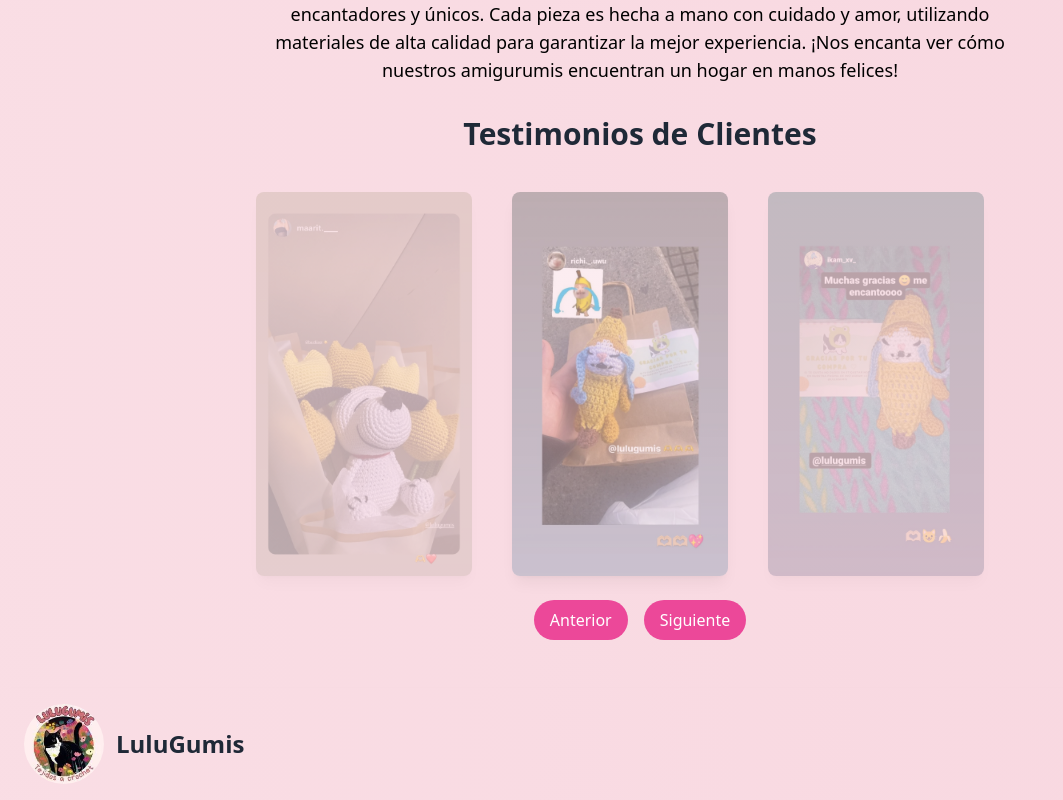
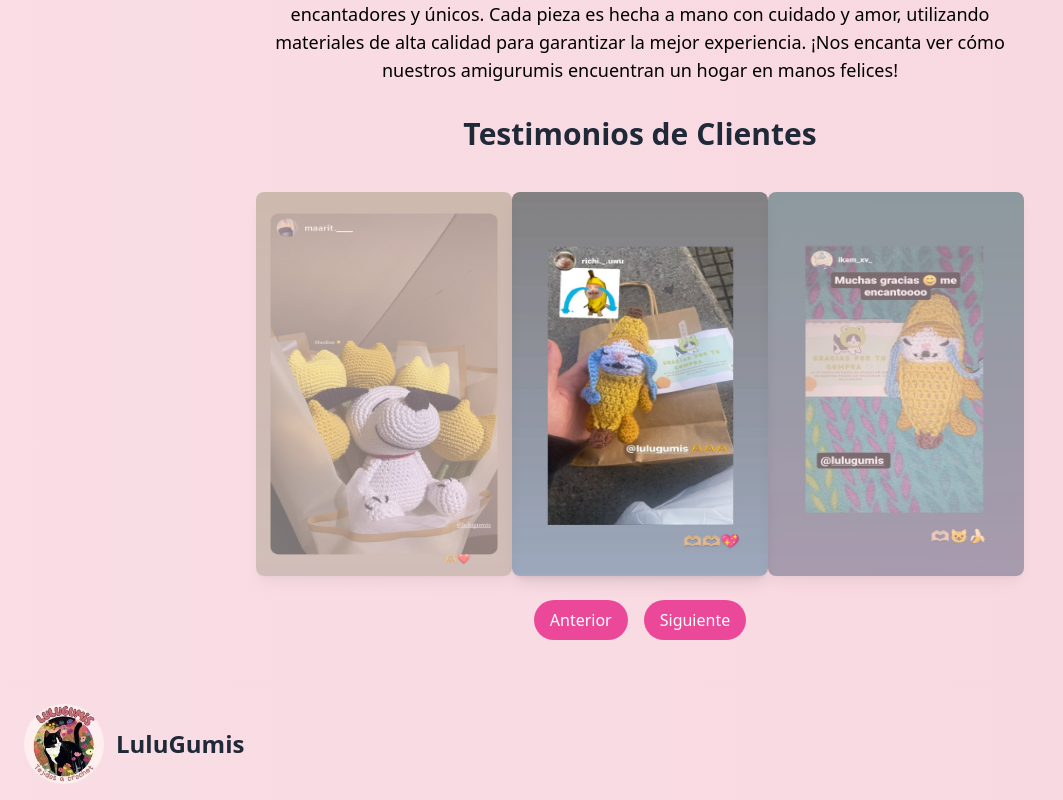
Before and after one commit to MarcePalma/lulu-gumis-ecommerce, a Next.js app: page / in a window 1280 px wide. Shown: the part 1083-1883 px from the top of the page, without its empty margins (0-1063 px from the left). Built offline with nearby package versions, Linux system fonts and the light colour scheme; no server answers.

Commit message:
delete unused import

```diff
--- a/app/components/main/testimonioscarousel.tsx
+++ b/app/components/main/testimonioscarousel.tsx
@@ -1,5 +1,6 @@
 import React, { useEffect, useState } from 'react';
 import { Testimonial } from '@/app/types/types';
+import Image from 'next/image';
 
 const fileNames = Array.from({ length: 43 }, (_, i) => (i + 1).toString());
 
@@ -65,7 +66,9 @@ const TestimonialsCarousel = () => {
             );
         }
         return (
-            <img
+            <Image
+                width={800}
+                height={600}
                 src={testimonial.src}
                 alt={`Testimonio ${testimonial.id}`}
                 className="rounded-lg shadow-lg max-h-96 transition-opacity duration-300"
--- a/app/components/navigation/Navbar.tsx
+++ b/app/components/navigation/Navbar.tsx
@@ -7,14 +7,12 @@ import { Bars3Icon, XMarkIcon } from '@heroicons/react/24/solid';
 import MenuOverlay from './MenuOverlay';
 import Image from 'next/image';
 import { useUser } from '@/app/userContext/userContext';
-import { useRouter } from 'next/navigation';
 
 export default function Navbar() {
     const [navbarOpen, setNavbarOpen] = useState(false);
     const [dropdownOpen, setDropdownOpen] = useState(false);
     const [hoverTimeout, setHoverTimeout] = useState<NodeJS.Timeout | null>(null);
     const { isAuthenticated } = useUser();
-    const router = useRouter();
 
     const navLinks = [
         {
```
